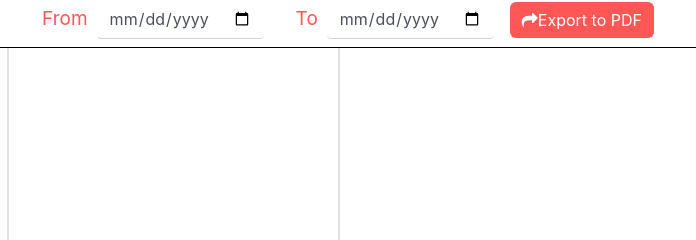
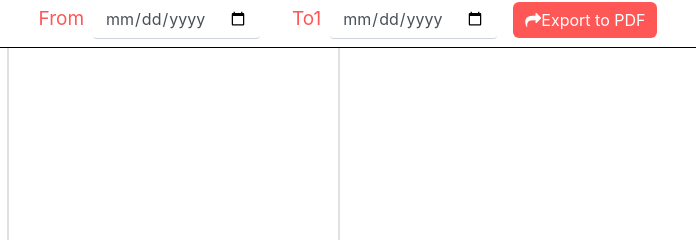
Before and after one commit to waqashassangorsi/PmmDesktopApp, an Electron app: page index.html in a window 1000 px wide. Shown: the top 240 px of the page, 160-856 px from the left. Drawn offline with nearby package versions, Linux system fonts and the light colour scheme.

Commit message:
test commit

```diff
--- a/index.html
+++ b/index.html
@@ -25,7 +25,7 @@
                     </div>
 
                     <div class="form-group mx-sm-3 mb-2">
-                        <label class="date_label">To</label>
+                        <label class="date_label">To1</label>
                         <input type="date" class="form-control date_input">
                     </div>
 
```
